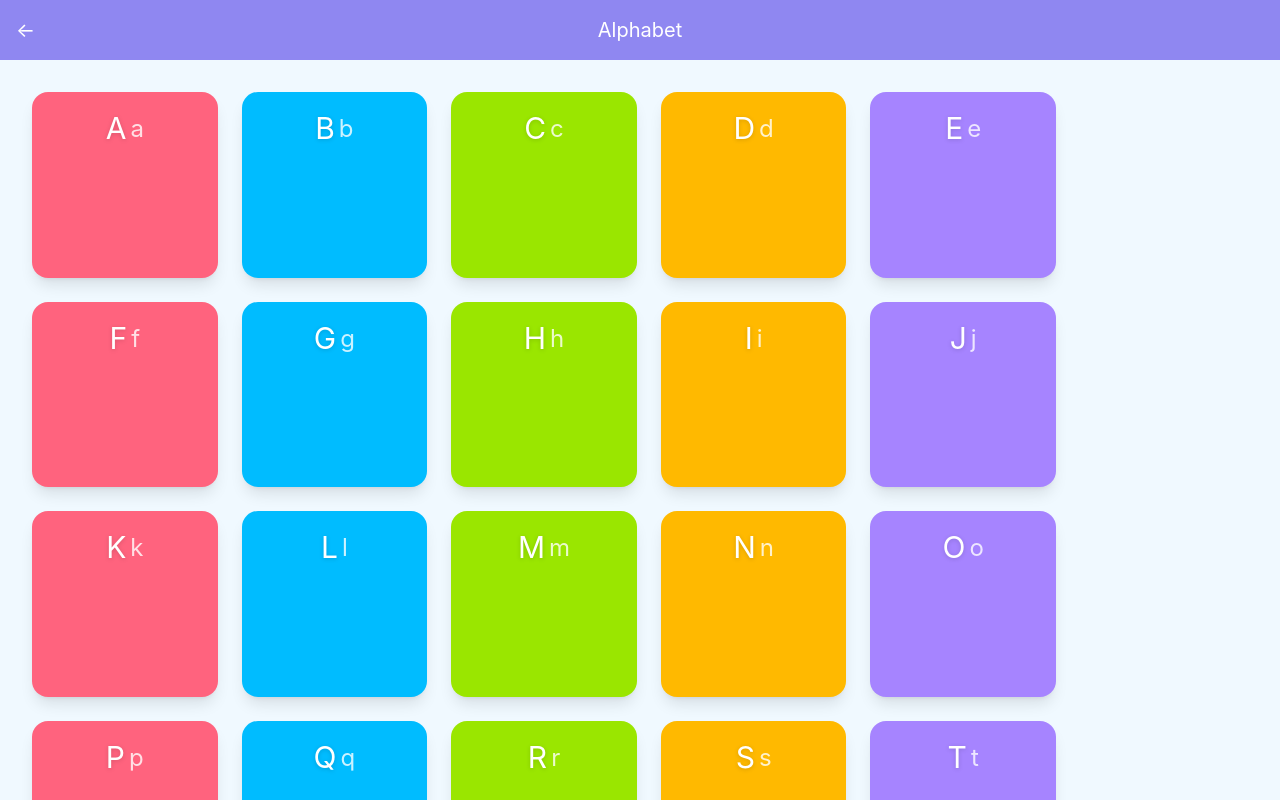
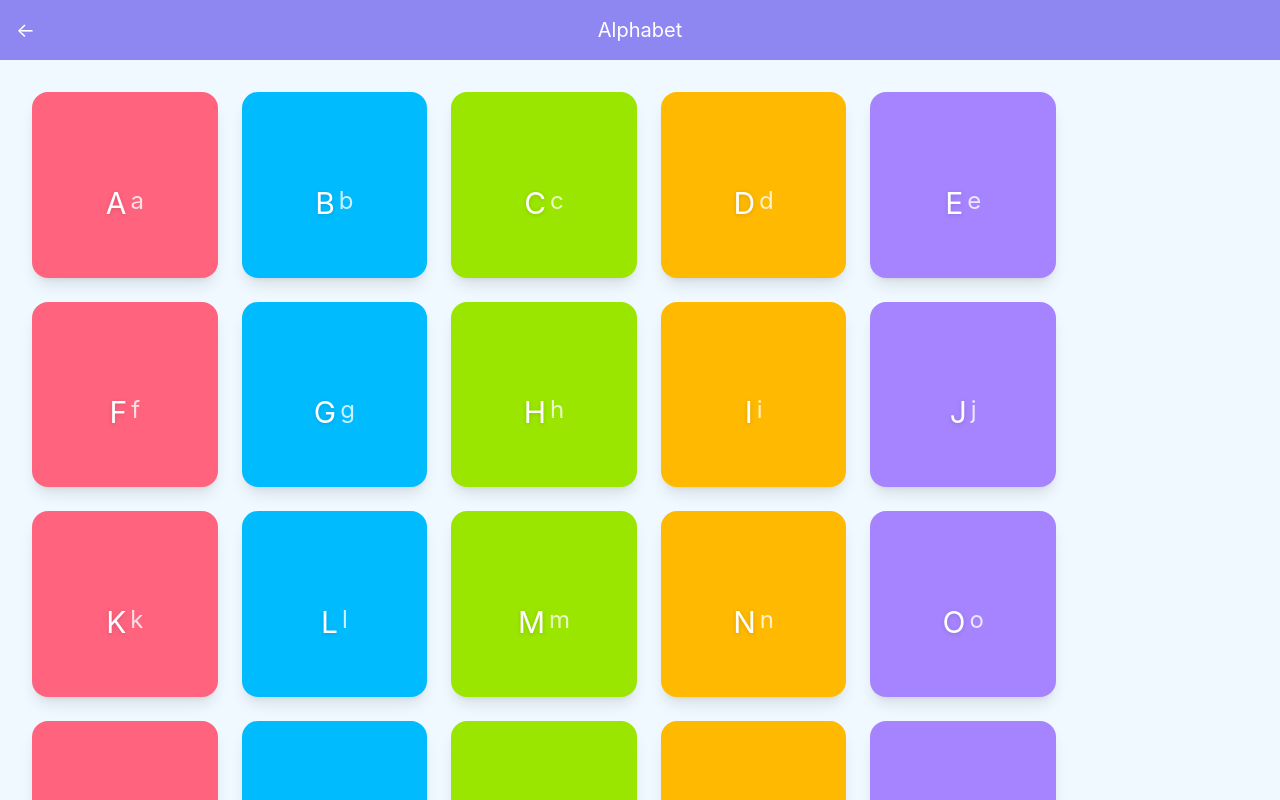
Before and after one commit to tian0918/kidsLearn, a Vue app: page /alphabet in a window 1280 px wide. Built offline with nearby package versions, Linux system fonts and the light colour scheme.

Commit message:
add vercel.json

```diff
--- a/src/router/index.js
+++ b/src/router/index.js
@@ -3,10 +3,11 @@ import { createRouter, createWebHistory } from 'vue-router';
 
 const router = createRouter({
   history: createWebHistory(),
+
   routes: [
     {
       path: '/',
-      component: () => import('../views/HomeView.vue'), // 直接渲染 Home
+      component: () => import('../views/HomeView.vue'),
       name: 'home'
     },
     {
--- a/src/views/Alphabet.vue
+++ b/src/views/Alphabet.vue
@@ -8,7 +8,7 @@
     <div class="grid grid-cols-4 md:grid-cols-5 gap-4 md:gap-6 max-w-5xl mx-auto pb-24">
       <button v-for="(letter,idx) in alphabets"
       :key="letter"
-      class="aspect-square flex items-baseline justify-center gap-1 rounded-2xl shadow-lg hover:rotate-2 transition-transform"
+      class="aspect-square flex items-center justify-center gap-1 rounded-2xl shadow-lg hover:rotate-2 transition-transform"
       :class="getColor(idx)"
       @click="playAudio(letter)"
       >
@@ -25,7 +25,6 @@
 <script setup>
 import { ref } from 'vue';
 import { ALPHABET_DATA } from '@/constant';
-import router from '@/router';
 import { useSpeechSynthesis } from '@vueuse/core';
 const alphabets = ALPHABET_DATA;
 const colors = [
```
